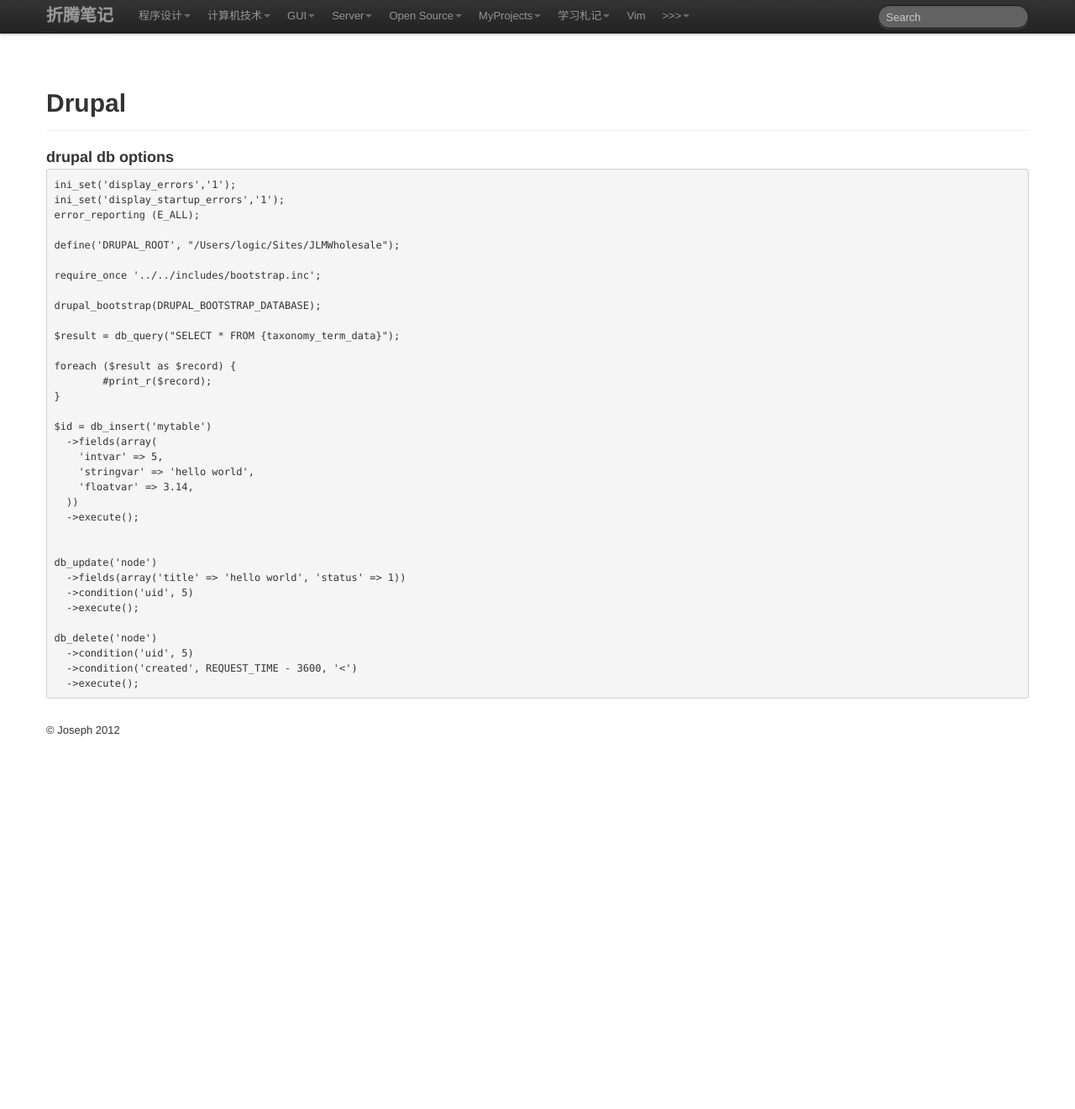
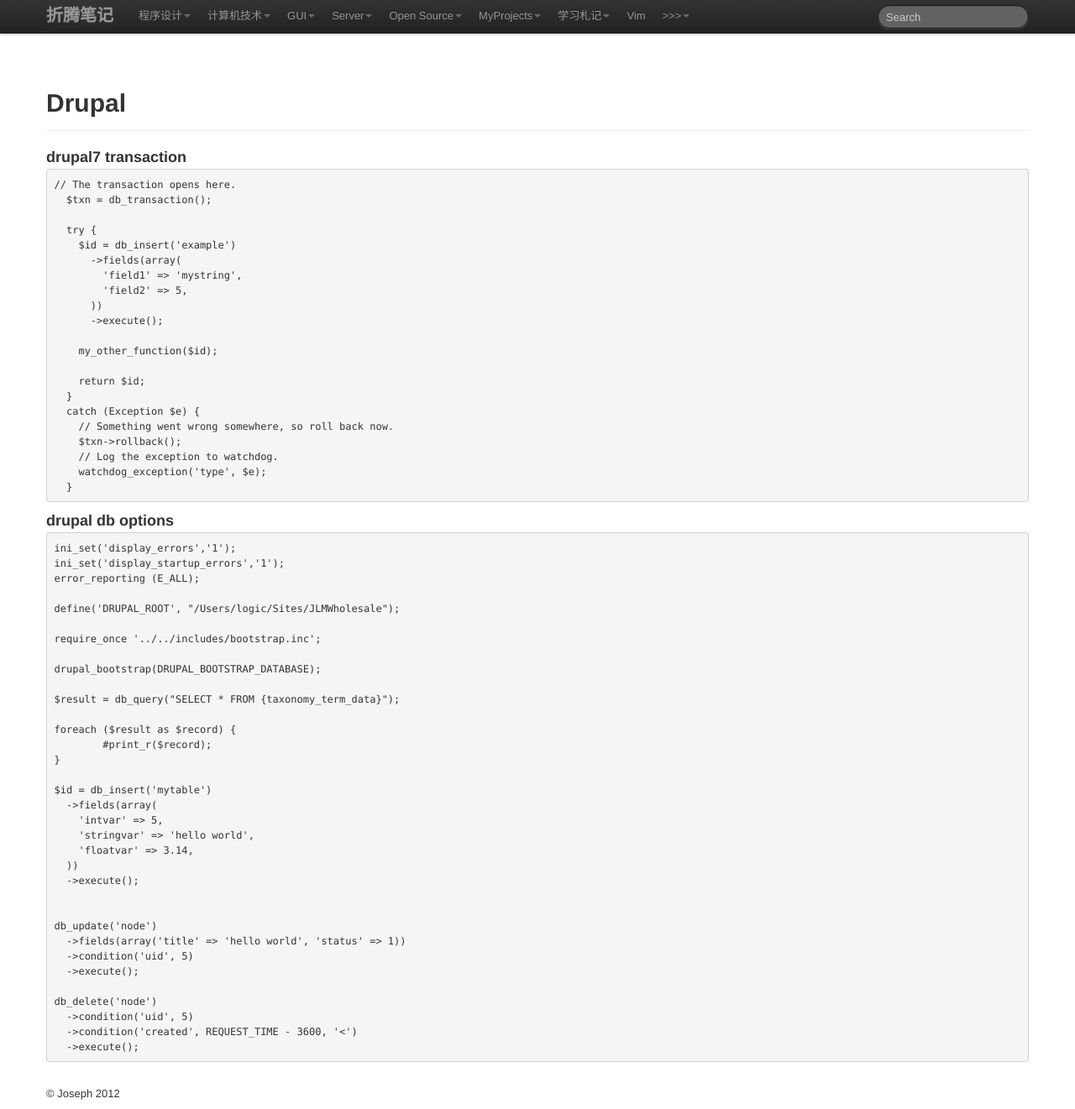
Before and after one commit to dholer/dholer.github.com, a Jekyll site: the page built from page/OpenSource/Framework/Drupal/index.md, in a window 1280 px wide and 1321 px high. Shown: the whole window at 84% size. Built offline with Jekyll 4.4.1, drawn with Linux system fonts in a browser that asks for light colours.

Commit message:
add drupal transaction

```diff
--- a/page/OpenSource/Framework/Drupal/index.md
+++ b/page/OpenSource/Framework/Drupal/index.md
@@ -2,6 +2,31 @@
 layout: page
 title: Drupal
 ---
+
+###drupal7 transaction
+
+	// The transaction opens here.
+	  $txn = db_transaction();
+
+	  try {
+	    $id = db_insert('example')
+	      ->fields(array(
+	        'field1' => 'mystring',
+	        'field2' => 5,
+	      ))
+	      ->execute();
+
+	    my_other_function($id);
+
+	    return $id;
+	  }
+	  catch (Exception $e) {
+	    // Something went wrong somewhere, so roll back now.
+	    $txn->rollback();
+	    // Log the exception to watchdog.
+	    watchdog_exception('type', $e);
+	  }
+
 
 ###drupal db options
 
```
